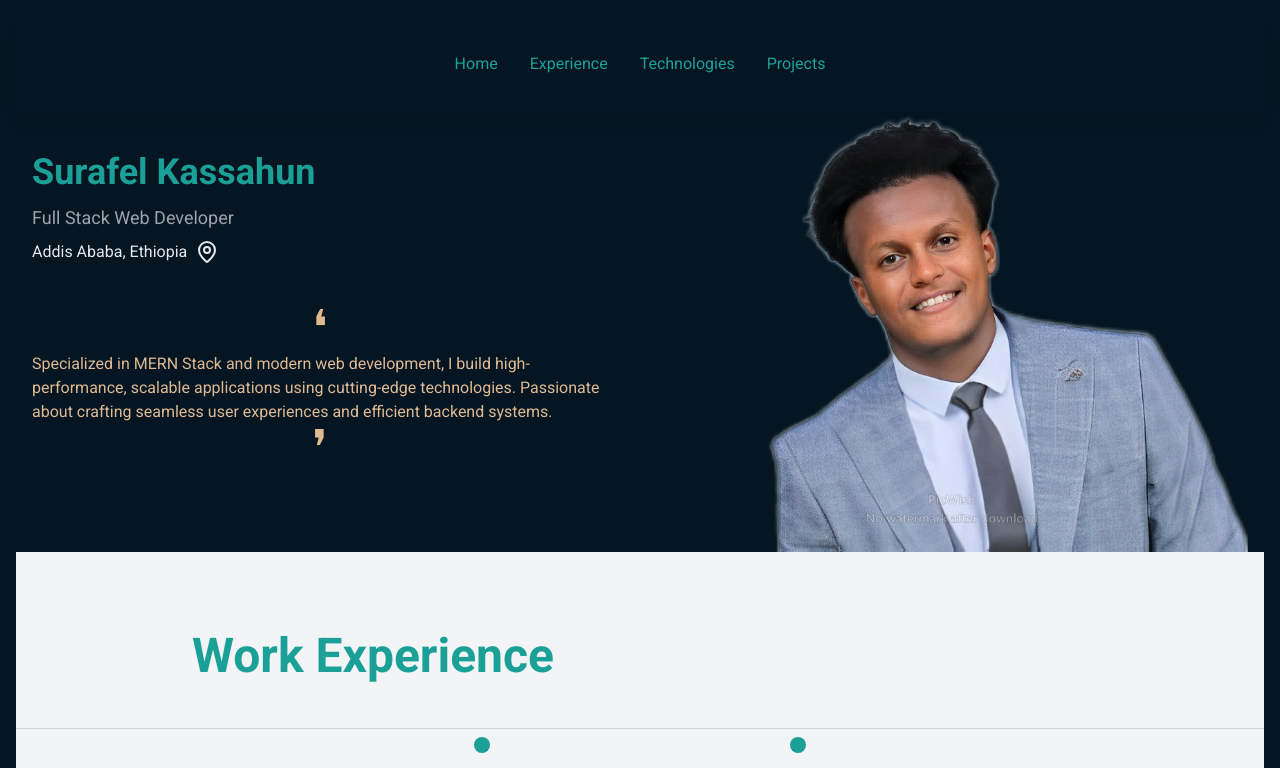
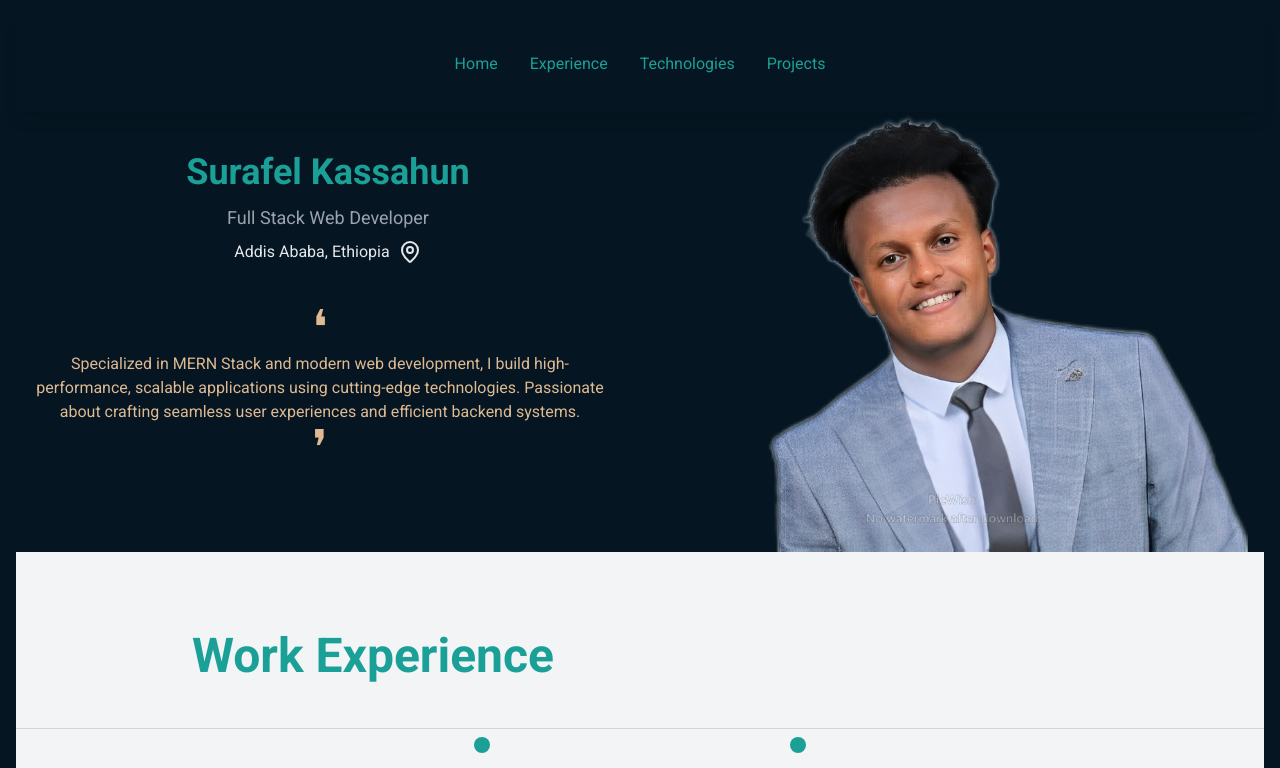
Before and after one commit to SurafelK/my_portfolio, a Next.js app: page / in a window 1280 px wide. Shown: the top 768 px of the page. Built offline with nearby package versions, Linux system fonts and the light colour scheme.

Commit message:
update the hero section

```diff
--- a/src/app/page.js
+++ b/src/app/page.js
@@ -210,14 +210,14 @@
                             viewport={{ once: "false", amount: 0.7 }}
                             className="text-center md:text-left"
                         >
-                            <h1 className="mb-3 text-primary font-bold text-4xl">Surafel Kassahun</h1>
-                            <p className="text-bright-green text-lg capitalize text-gray-400">
+                            <h1 className="mb-3 text-primary font-bold text-4xl text-center">Surafel Kassahun</h1>
+                            <p className="text-bright-green text-lg capitalize text-gray-400 text-center">
                                 Full stack web developer
                             </p>
-                           <div className="flex md:justify-start justify-center " >  <h3 className="text-gray-200 flex gap-2 mt-2" > Addis Ababa, Ethiopia  <MapPin size={24} color="currentColor" /> </h3> </div>
+                           <div className="flex md:justify-center justify-center text-center" >  <h3 className="text-gray-200 flex gap-2 mt-2 text-center" > Addis Ababa, Ethiopia  <MapPin size={24} color="currentColor" /> </h3> </div>
                             <div className={`text-gray-500 items-center flex flex-col justify-center align-middle py-10 max-w-xl`}>
                                 <p className={`text-5xl text-secondary`}> {rightQuote} </p>
-                                <p className="text-pretty text-secondary">
+                                <p className="text-pretty text-secondary text-center">
                                 Specialized in MERN Stack and modern web development, I build high-performance, scalable applications using cutting-edge technologies. Passionate about crafting seamless user experiences and efficient backend systems.
                                 </p>
                                 <p className={`text-5xl text-secondary`}> {leftQuote} </p>
```
